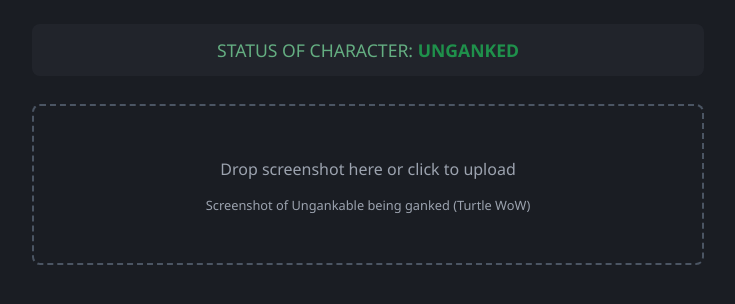
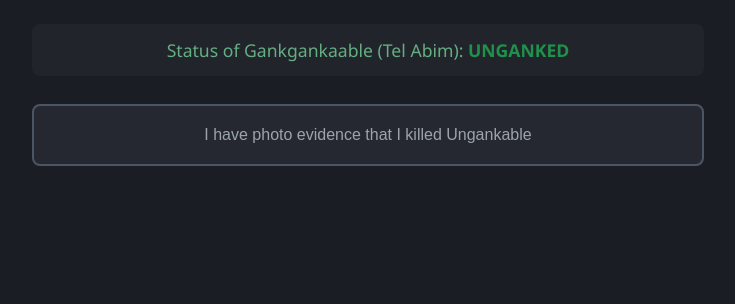
Before and after one commit to s8s0c5/ungankable, a plain HTML site: page index.html in a window 1280 px wide. Shown: the whole page, without its empty margins (272-1007 px from the left). Drawn offline with Linux system fonts and the light colour scheme.

Commit message:
Button for photo evidence, Gankgankaable status text
Made-with: Cursor

```diff
--- a/index.html
+++ b/index.html
@@ -32,18 +32,21 @@
       0%, 100% { opacity: 1; }
       50% { opacity: 0.6; }
     }
-    .upload-zone {
-      border: 2px dashed #4b5563;
+    .upload-btn {
+      display: block;
+      width: 100%;
+      border: 2px solid #4b5563;
       border-radius: 8px;
-      padding: 36px;
+      padding: 20px 24px;
       text-align: center;
       cursor: pointer;
       margin-bottom: 24px;
       color: #9ca3af;
+      background: #252830;
+      font-size: 1rem;
       transition: border-color 0.2s, background 0.2s;
     }
-    .upload-zone:hover { border-color: #6b7280; background: #252830; }
-    .upload-zone.dragover { border-color: #4ade80; background: rgba(74,222,128,0.05); }
+    .upload-btn:hover { border-color: #6b7280; background: #2d3239; }
     .scan-log {
       background: #111318;
       border: 1px solid #2d3239;
@@ -122,14 +125,11 @@
 </head>
 <body>
   <div class="status-bar">
-    <span class="label">STATUS OF CHARACTER: </span><span class="value">UNGANKED</span>
+    <span class="label">Status of Gankgankaable (Tel Abim): </span><span class="value">UNGANKED</span>
   </div>
 
-  <div class="upload-zone" id="uploadZone">
-    <p>Drop screenshot here or click to upload</p>
-    <p style="font-size:0.8rem;margin-top:8px;">Screenshot of Ungankable being ganked (Turtle WoW)</p>
-    <input type="file" id="fileInput" accept="image/*">
-  </div>
+  <button type="button" class="upload-btn" id="uploadBtn">I have photo evidence that I killed Ungankable</button>
+  <input type="file" id="fileInput" accept="image/*">
 
   <div class="scan-log" id="scanLog"></div>
   <div class="image-result" id="imageResult">
@@ -169,18 +169,14 @@
       'Generating verdict...'
     ];
 
-    const zone = document.getElementById('uploadZone');
+    const uploadBtn = document.getElementById('uploadBtn');
     const input = document.getElementById('fileInput');
     const log = document.getElementById('scanLog');
     const imageResult = document.getElementById('imageResult');
     const resultImg = document.getElementById('resultImg');
     const result = document.getElementById('result');
 
-    zone.onclick = () => input.click();
-    zone.ondragover = (e) => { e.preventDefault(); zone.classList.add('dragover'); };
-    zone.ondragleave = () => zone.classList.remove('dragover');
-    zone.ondrop = (e) => { e.preventDefault(); zone.classList.remove('dragover'); if (e.dataTransfer.files.length) runValidation(e.dataTransfer.files[0]); };
-
+    uploadBtn.onclick = () => input.click();
     input.onchange = () => { if (input.files.length) runValidation(input.files[0]); };
 
     function addLog(text) {
```
